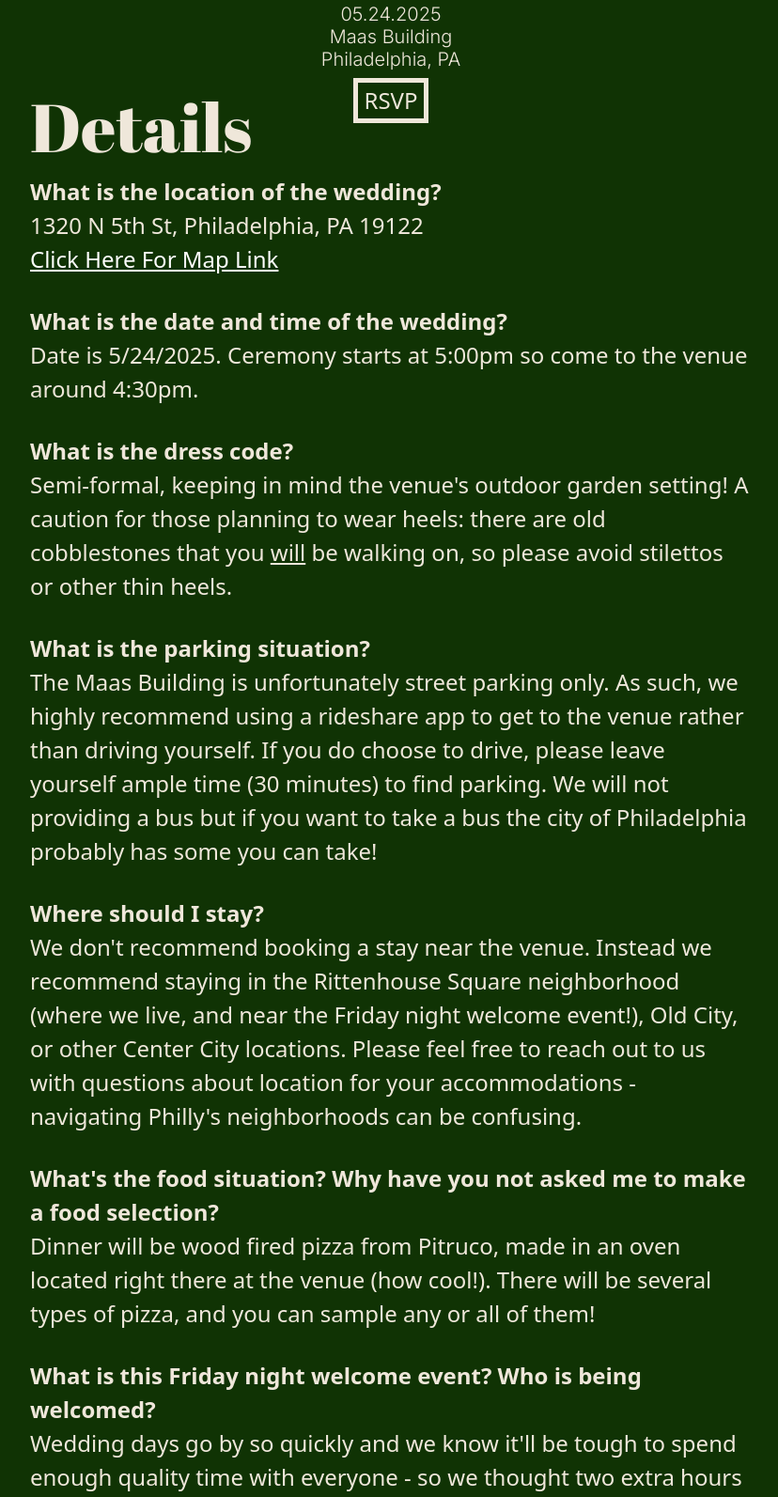
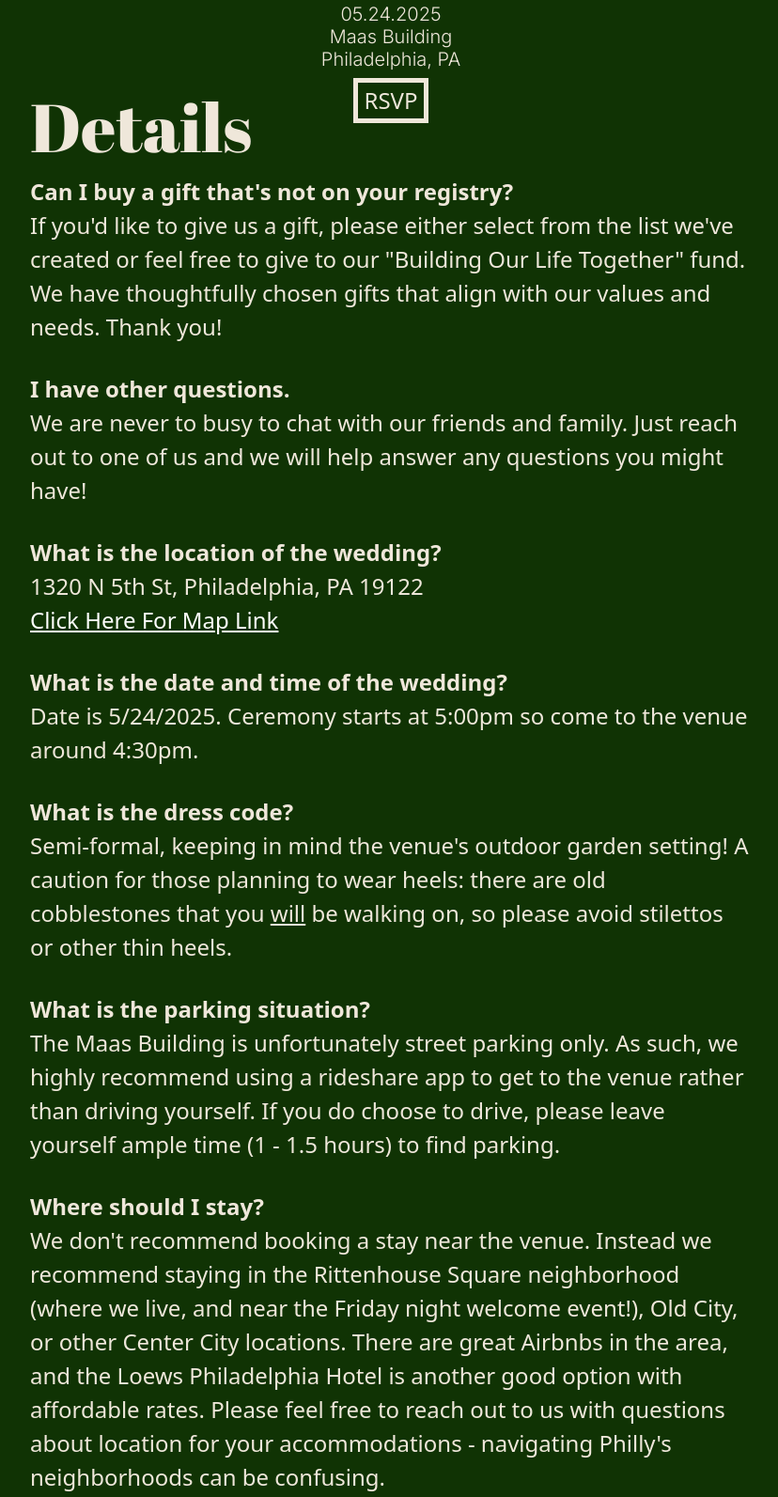
Before and after one commit to brociolol/weddingwebsite, a plain HTML site: page index.html in a window 1280 px wide. Shown: the part 758-2351 px from the top of the page at 94% size, without its empty margins (224-1052 px from the left). Drawn offline with nearby package versions, Linux system fonts and the light colour scheme.

Commit message:
Update index.html

```diff
--- a/index.html
+++ b/index.html
@@ -131,6 +131,22 @@
         <h2>Details</h2>
         <div class="qanda">
           <div class="q">
+            Can I buy a gift that's not on your registry?
+          </div>
+          <div class="a">
+           If you'd like to give us a gift, please either select from the list we've created or feel free to give to our "Building Our Life Together" fund. We have thoughtfully chosen gifts that align with our values and needs. Thank you!
+          </div>
+        </div>
+        <div class="qanda">
+          <div class="q">
+            I have other questions.
+          </div>
+          <div class="a">
+            We are never to busy to chat with our friends and family. Just reach out to one of us and we will help answer any questions you might have!
+          </div>
+        </div>
+        <div class="qanda">
+          <div class="q">
             What is the location of the wedding?
           </div>
           <div class="a">
@@ -159,7 +175,7 @@
             What is the parking situation?
           </div>
           <div class="a">
-            The Maas Building is unfortunately street parking only. As such, we highly recommend using a rideshare app to get to the venue rather than driving yourself. If you do choose to drive, please leave yourself ample time (30 minutes) to find parking. We will not providing a bus but if you want to take a bus the city of Philadelphia probably has some you can take!
+            The Maas Building is unfortunately street parking only. As such, we highly recommend using a rideshare app to get to the venue rather than driving yourself. If you do choose to drive, please leave yourself ample time (1 - 1.5 hours) to find parking.
           </div>
         </div>
         <div class="qanda">
@@ -167,7 +183,7 @@
             Where should I stay?
           </div>
           <div class="a">
-            We don't recommend booking a stay near the venue. Instead we recommend staying in the Rittenhouse Square neighborhood (where we live, and near the Friday night welcome event!), Old City, or other Center City locations. Please feel free to reach out to us with questions about location for your accommodations - navigating Philly's neighborhoods can be confusing.
+            We don't recommend booking a stay near the venue. Instead we recommend staying in the Rittenhouse Square neighborhood (where we live, and near the Friday night welcome event!), Old City, or other Center City locations. There are great Airbnbs in the area, and the Loews Philadelphia Hotel is another good option with affordable rates. Please feel free to reach out to us with questions about location for your accommodations - navigating Philly's neighborhoods can be confusing.
           </div>
         </div>
         <div class="qanda">
@@ -175,7 +191,7 @@
             What's the food situation? Why have you not asked me to make a food selection?
           </div>
           <div class="a">
-           Dinner will be wood fired pizza from Pitruco, made in an oven located right there at the venue (how cool!). There will be several types of pizza, and you can sample any or all of them!
+           Dinner will be wood fired pizza from Pitruco, made in an oven located right there at the venue (how cool!). We will also have charcuterie, antipasti, and salad. There will be several types of pizza, and you can sample any or all of them!
           </div>
         </div>
         <div class="qanda">
```
